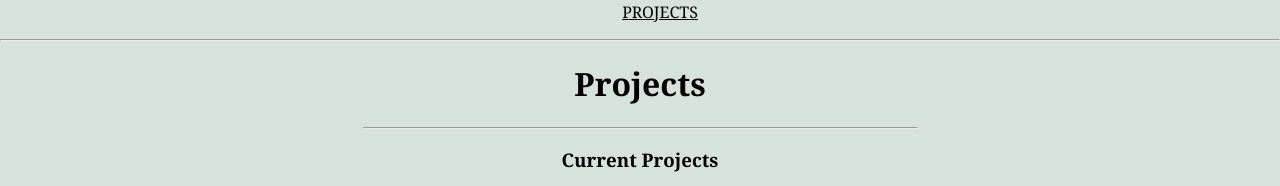
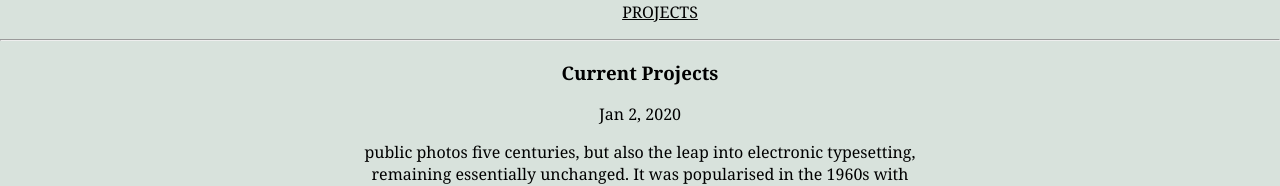
Before and after one commit to WDI-SEA/react-router-portfolio, a React (Create React App) app: page /projects in a window 1280 px wide. Shown: the part 169-355 px from the top of the page. Built offline with nearby package versions, Linux system fonts and the light colour scheme.

Commit message:
more styling

```diff
--- a/src/Components/Projects.jsx
+++ b/src/Components/Projects.jsx
@@ -2,8 +2,8 @@ export default function Projects(props){
 const projectsData = props.projectsData.map((project, ind) => {
     return(
         <div className="inner">
-        <h1 className="titleHeader">Projects</h1>
-        <hr />
+        {/* <h1 className="titleHeader">Projects</h1> */}
+        {/* <hr /> */}
             <div key={`project-${ind}`}>
                 <h3>{project.title}</h3>
                 <p>{project.date}</p>
@@ -20,3 +20,13 @@ const projectsData = props.projectsData.map((project, ind) => {
         </div>
     )
 }
+
+// export default function About(props){
+//     return(
+//         <div className="inner">
+//         <h1 class="titleHeader">About</h1>
+//         <hr />
+// <p>What is Lorem Ipsum Lorem Ipsum is simply dummy text of the printing and typesetting industry Lorem Ipsum has been the industry's standard dummy text ever since the 1500s when an unknown printer took a galley of type and scrambled it to make a type specimen book it has?</p>
+//         </div>
+//     )
+// }
```
